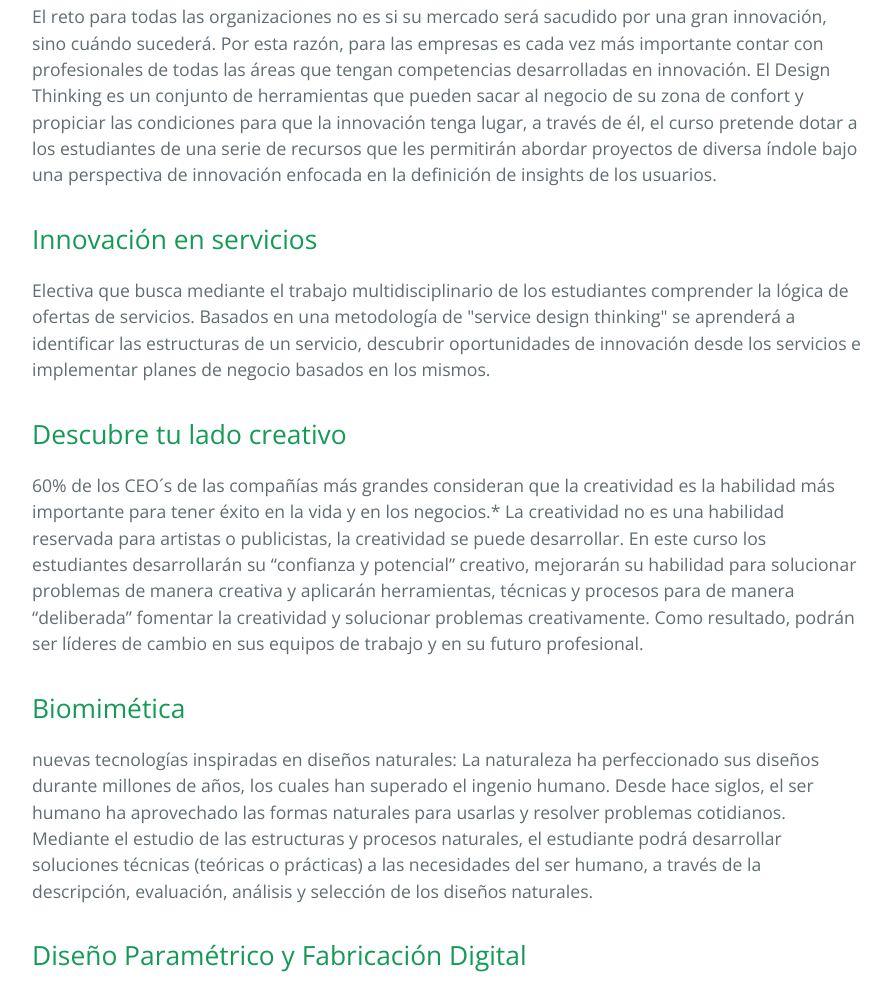
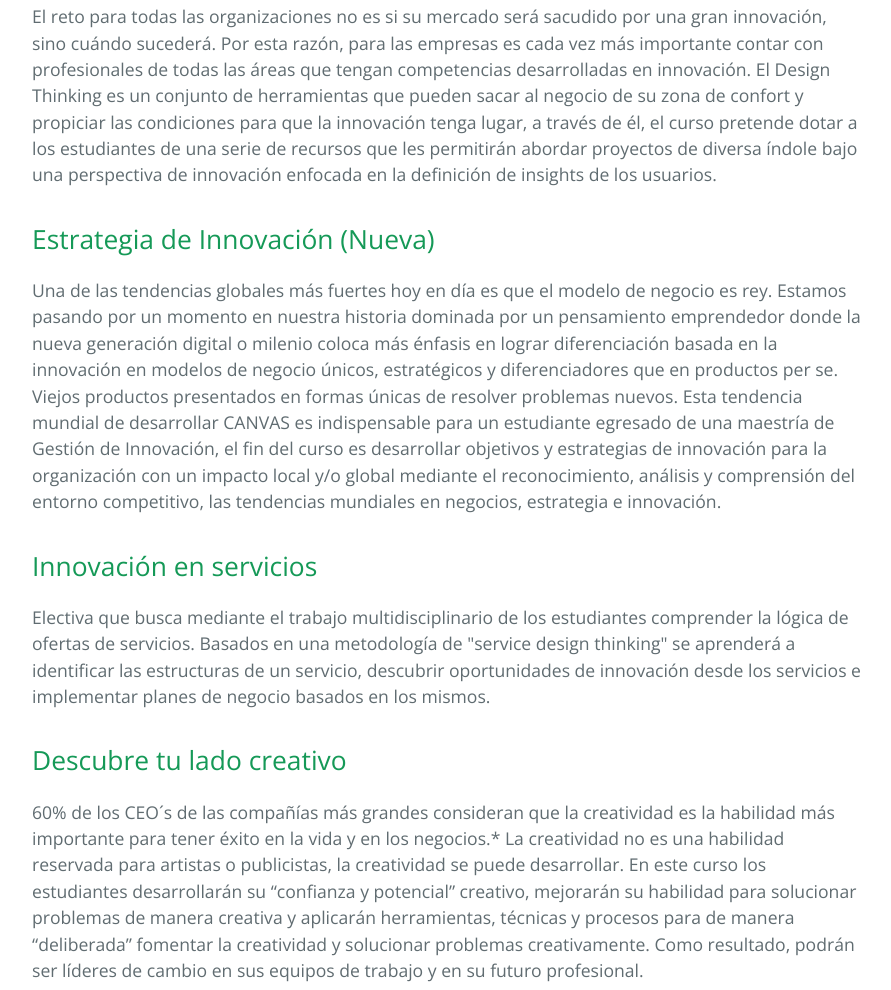
Before and after one commit to deptodisenoicesi/electivas171, a plain HTML site: page index.html in a window 1280 px wide. Shown: the part 1355-2345 px from the top of the page, without its empty margins (192-1083 px from the left). Drawn offline with nearby package versions, Linux system fonts and the light colour scheme.

Commit message:
se incluye electiva
Estrategia de Innovación

```diff
--- a/index.html
+++ b/index.html
@@ -40,6 +40,12 @@
 <a id="herramientas-para-innovar-nueva" class="anchor" href="#herramientas-para-innovar-nueva" aria-hidden="true"><span aria-hidden="true" class="octicon octicon-link"></span></a>Herramientas para innovar (Nueva)</h2>
 
 <p>El reto para todas las organizaciones no es si su mercado será sacudido por una gran innovación, sino cuándo sucederá. Por esta razón, para las empresas es cada vez más importante contar con profesionales de todas las áreas que tengan competencias desarrolladas en innovación. El Design Thinking es un conjunto de herramientas que pueden sacar al negocio de su zona de confort y propiciar las condiciones para que la innovación tenga lugar, a través de él, el curso pretende dotar a los estudiantes de una serie de recursos que les permitirán abordar proyectos de diversa índole bajo una perspectiva de innovación enfocada en la definición de insights de los usuarios.</p>
+
+<h2>
+<a id="estrategia-de-innovacion" class="anchor" href="#fotograf%C3%ADa-de-producto" aria-hidden="true"><span aria-hidden="true" class="octicon octicon-link"></span></a>Estrategia de Innovación (Nueva)</h2>
+
+<p>Una de las tendencias globales más fuertes hoy en día es que el modelo de negocio es rey. Estamos pasando por un momento en nuestra historia dominada por un pensamiento emprendedor donde la nueva generación digital o milenio coloca más énfasis en lograr diferenciación basada en la innovación en modelos de negocio únicos, estratégicos y diferenciadores que en productos per se. Viejos productos presentados en formas únicas de resolver problemas nuevos. Esta tendencia mundial de desarrollar CANVAS es indispensable para un estudiante egresado de una maestría de Gestión de Innovación, el fin del curso es desarrollar objetivos y estrategias de innovación para la organización con un impacto local y/o global mediante el reconocimiento, análisis y comprensión del entorno competitivo, las tendencias mundiales en negocios, estrategia e innovación.</p>
+
 
 <h2>
 <a id="innovación-en-servicios" class="anchor" href="#innovaci%C3%B3n-en-servicios" aria-hidden="true"><span aria-hidden="true" class="octicon octicon-link"></span></a>Innovación en servicios</h2>
@@ -101,6 +107,9 @@
 
 <p>Curso taller que se basa en el conocimiento a profundidad de los antecedentes de la invención de a fotografía y de los iconos de la historia de la misma. Se hace un estudio a profundidad de la cámara digital llegando al manejo y conocimiento de los programas de edición fotográfica. Reconocer el valor histórico, cultural, artístico, económico y social de la fotografía. Apropiarse de la herramienta de la fotografía desde el conocimiento básico de una cámara digital y sus partes. Entender el lenguaje y la composición, y poder construir imágenes expresivas, con un contenido simbólico, cargado de subjetividad y expresión. Y darle a la fotografía el uso adecuado, sabiendo aplicar su saber en principios básicos de la construcción de piezas de comunicación visual.</p>
 
+
+
+
 <h3>
 
 <a id="contacto" class="anchor" href="#contacto" aria-hidden="true"><span aria-hidden="true" class="octicon octicon-link"></span></a>Contacto</h3>
```
